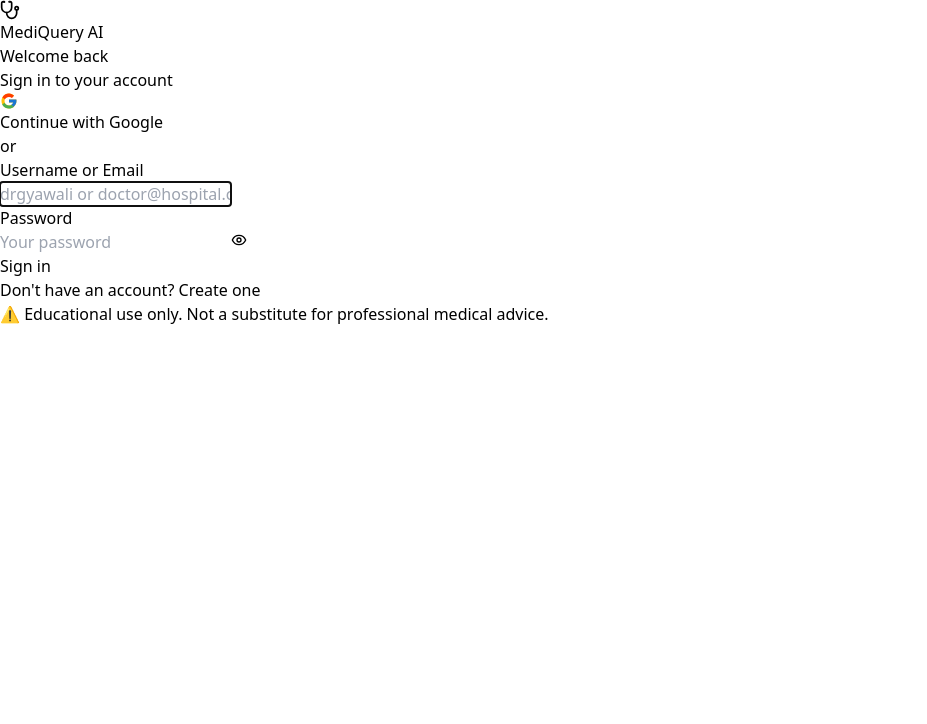
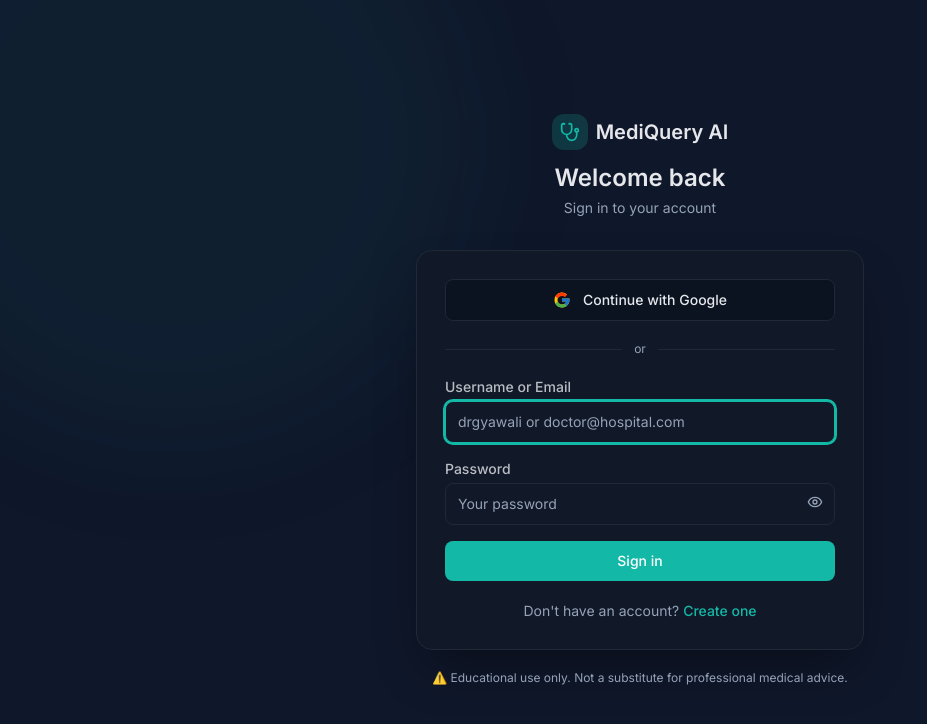
Before and after one commit to Gyawalisahaj/MED_CHATBOT, a Next.js app in the folder frontend/: page /login in a window 1280 px wide. Shown: the top 724 px of the page, without its empty margins (0-927 px from the left). Built offline with nearby package versions, Linux system fonts and the light colour scheme; no server answers.

Commit message:
frontend: add frontend/tailwind.config.ts

```diff
--- /dev/null
+++ b/frontend/tailwind.config.ts
@@ -0,0 +1,34 @@
+import type { Config } from 'tailwindcss'
+
+export default {
+  content: ['./src/**/*.{js,ts,jsx,tsx,mdx}'],
+  theme: {
+    extend: {
+      colors: {
+        surface: '#0F172A',
+        card: '#111827',
+        sidebar: '#0B1220',
+        'sidebar-hover': '#111827',
+        border: '#1F2937',
+        ink: '#E5E7EB',
+        muted: '#94A3B8',
+        teal: '#14B8A6',
+        'teal-hover': '#0D9488',
+      },
+      fontFamily: {
+        sans: ['Inter', 'sans-serif'],
+        mono: ['"JetBrains Mono"', 'monospace'],
+      },
+      animation: {
+        'slide-up': 'slideUp 0.35s ease-out',
+      },
+      keyframes: {
+        slideUp: {
+          '0%': { opacity: '0', transform: 'translateY(16px)' },
+          '100%': { opacity: '1', transform: 'translateY(0)' },
+        },
+      },
+    },
+  },
+  plugins: [],
+} satisfies Config
```
